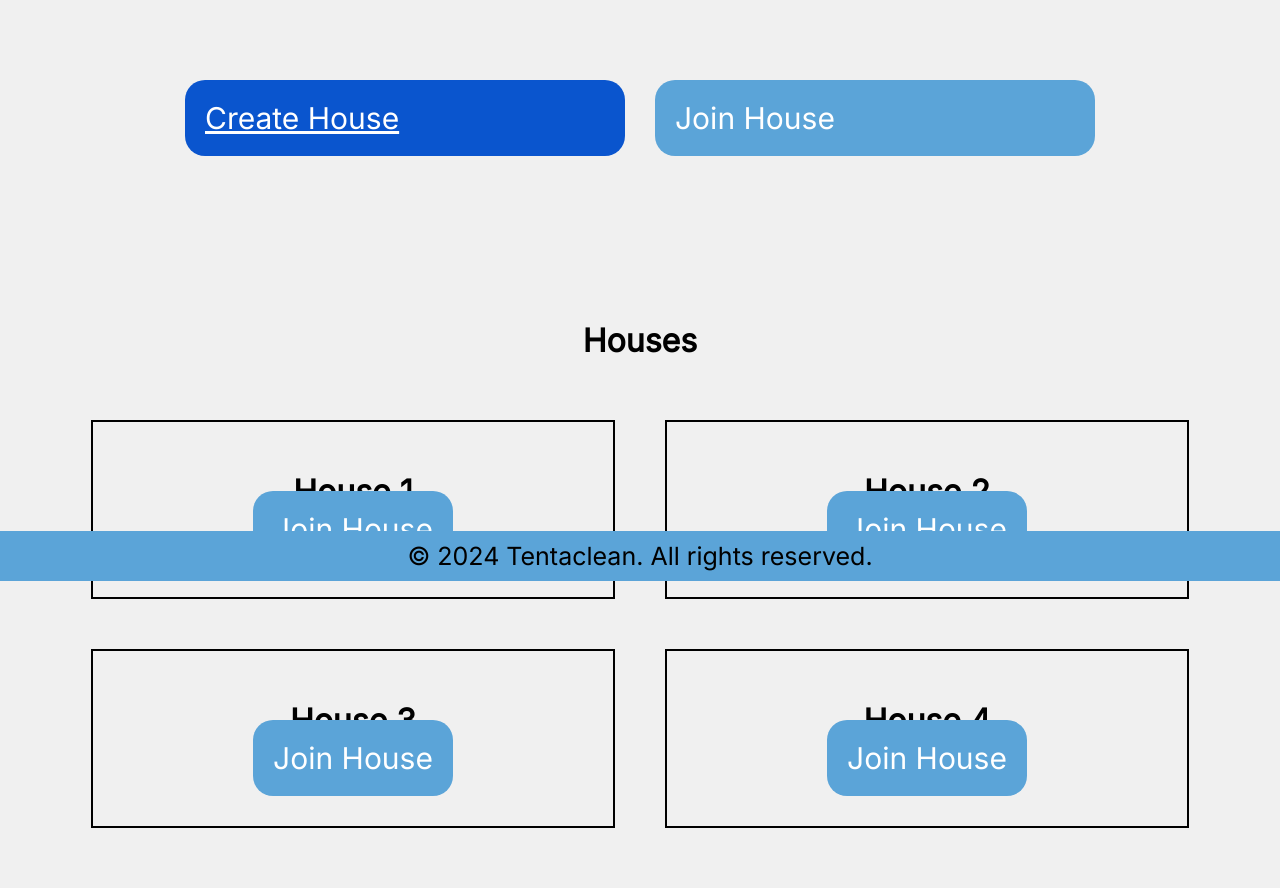
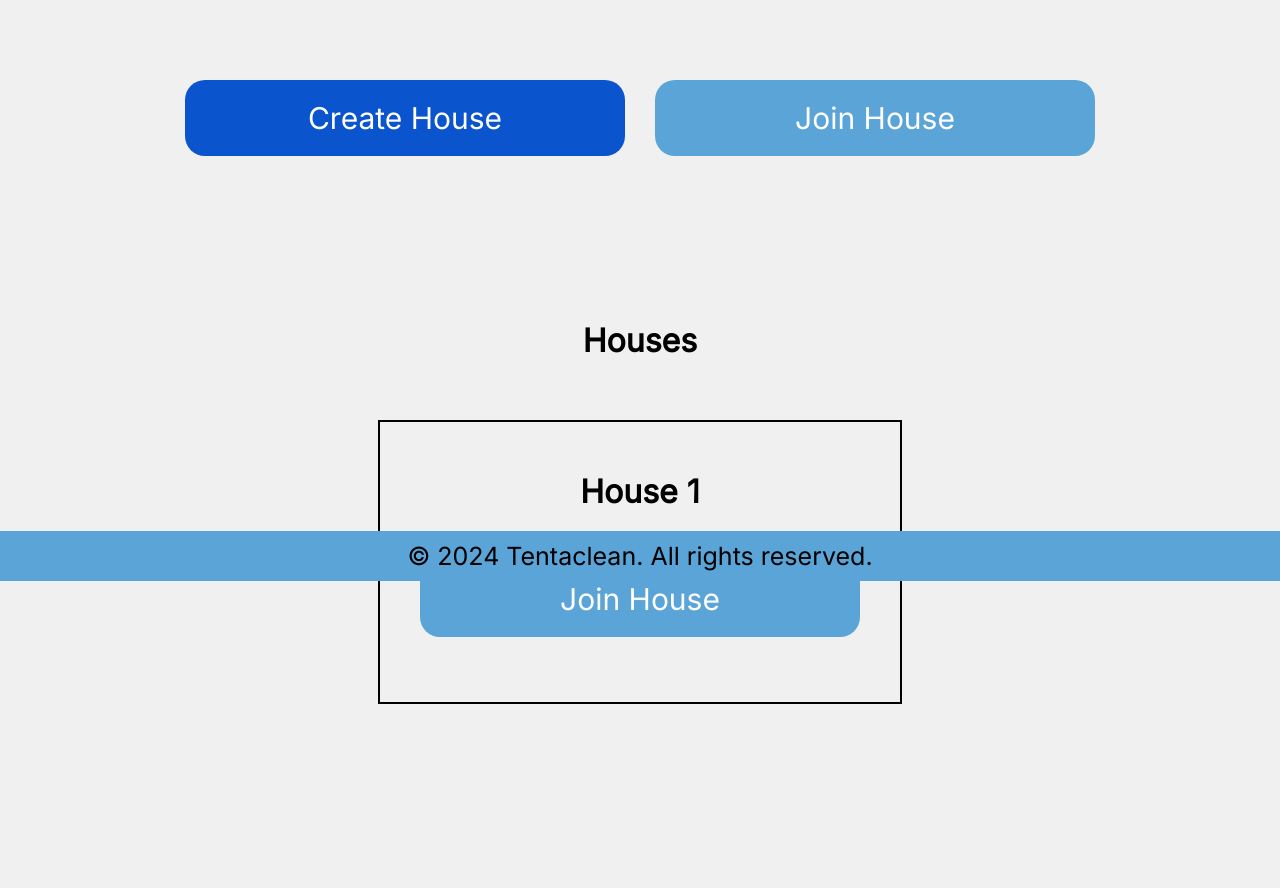
Before and after one commit to woacwoak/tentaclean, a Flask app: page /dashboard in a window 1280 px wide. Shown: the part 219-1107 px from the top of the page. After the commit the page ends 923 px from the top, so only its background shows below. Run offline with Flask 3, Linux system fonts and the light colour scheme.

Commit message:
Fixed the CSS for the dashboard page

```diff
--- a/static/css/styles.css
+++ b/static/css/styles.css
@@ -208,17 +208,20 @@ nav a{
     color: white;
     border: 0px;
     font-size: 30px;
+    text-align: center;
 
 
 }
 #createbtn{
     background-color: #0A55CE;
     margin-top: 50px;
+    text-decoration: none;
 }
 
 #joinbtn{
     background-color: #5BA4D8;
     margin-top: 50px;
+
 }
 
 #houseButtons {
@@ -274,6 +277,10 @@ nav a{
     padding-bottom: 50px;
     text-align: center;
     width: 500px;
+    display: flex; /* Turn it into a flex container */
+    flex-direction: column; /* Stack children vertically */
+    align-items: center; /* Center children horizontally */
+    justify-content: center;
 
 
 }
@@ -466,6 +473,7 @@ border: 2px solid #B8B8B8;
         font-size: 20px;
     }
 
+
 }
 /* LOGIN ans SIGNUP ERROR HANDLING*/
 /* Base alert style */
--- a/templates/createhouse.html
+++ b/templates/createhouse.html
@@ -19,7 +19,7 @@
         <a class="Home" href="{{url_for('home')}}">Home</a>
         <a class="HouseList" href="{{url_for('houselist')}}">House List</a>
         <a class="Dashboard" href="{{url_for('dashboard')}}">Dashboard</a>
-        <img src="../static/img/icons/account.circle.svg" alt="account" id="accounticon">
+        <img src="../static/img/icons/account_circle.svg" alt="account" id="accounticon">
     </nav>
 
 </header>
--- a/templates/dashboard.html
+++ b/templates/dashboard.html
@@ -5,7 +5,7 @@
     <meta name="viewport" content="width=device-width, initial-scale=1.0">
     <title>Dashboard</title>
         <link rel="stylesheet" href="../static/css/styles.css">
-    <link rel="icon" href="./static/img/App_icon_circle.svg" type="image/x-icon">
+     <link rel="icon" href="../static/img/icons/App_icon_circle.svg" type="image/x-icon">
 </head>
 <header>
     <nav class="nav">
@@ -48,18 +48,7 @@
         <h2 class="house">House 1</h2>
         <a id="joinbtn" >Join House</a>
   </div>
-      <div id="House1">
-        <h2 class="house">House 2</h2>
-        <a id="joinbtn" >Join House</a>
-  </div>
-      <div id="House1">
-        <h2 class="house">House 3</h2>
-        <a id="joinbtn" >Join House</a>
-  </div>
-      <div id="House1">
-        <h2 class="house">House 4</h2>
-        <a id="joinbtn" >Join House</a>
-  </div>
+
 
 
   </div>
--- a/templates/taskpage.html
+++ b/templates/taskpage.html
@@ -14,7 +14,7 @@
             <a class="Home" href="index.html">Home</a>
             <a class="HouseList" href="houselist.html">House List</a>
             <a class="Dashboard" href="dashboard.html">Dashboard</a>
-            <img src="static/img/icons/App-icon_circle.svg" alt="account" id="accounticon">
+            <img src="static/img/icons/App_icon_circle.svg" alt="account" id="accounticon">
         </ul>
     </nav>
 </header>
```
